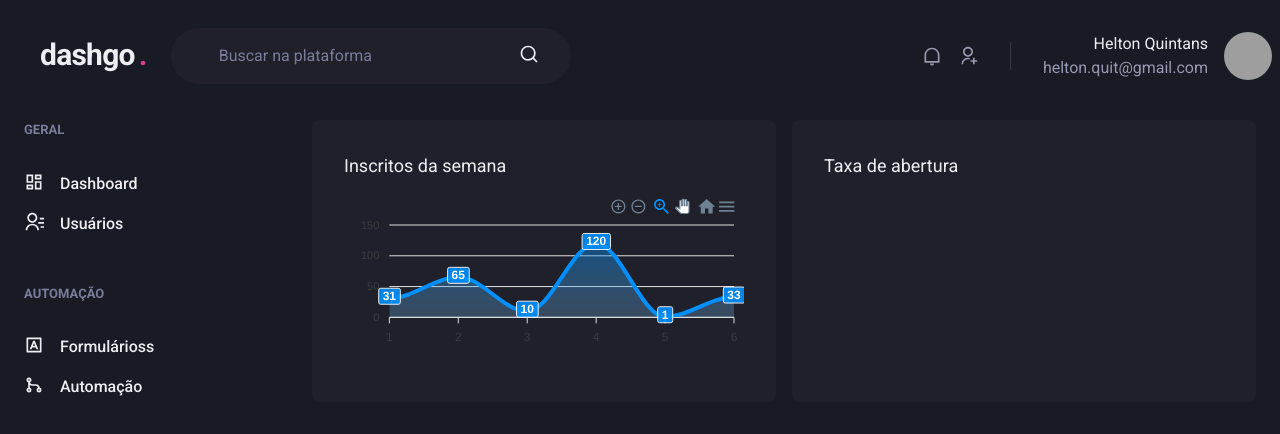
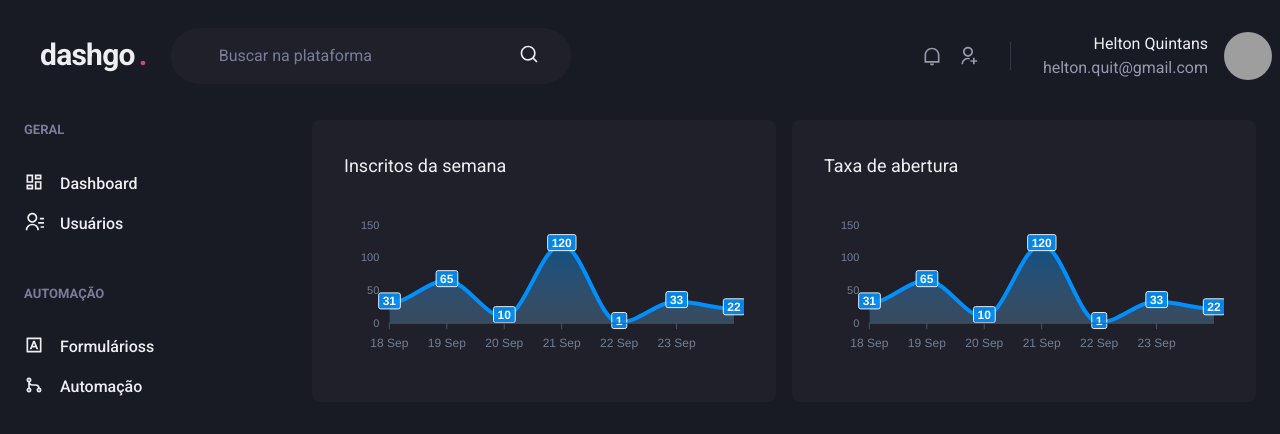
Before and after one commit to helton-quintans/dashgo, a Next.js app: page /dashboard in a window 1280 px wide. Shown: the top 434 px of the page. Built offline with nearby package versions, Linux system fonts and the light colour scheme; grey boxes are pictures that could not be loaded.

Commit message:
feat: gráficos

```diff
--- a/src/pages/dashboard.tsx
+++ b/src/pages/dashboard.tsx
@@ -1,15 +1,62 @@
 import { Header } from "../components/Header";
-import { Flex, SimpleGrid, Box, Text } from "@chakra-ui/react";
+import { Flex, SimpleGrid, Box, Text, theme } from "@chakra-ui/react";
 import { Sidebar } from "../components/Sidebar";
 import dynamic from "next/dynamic";
 
 const Chart = dynamic(() => import("react-apexcharts"), {
-    ssr: false,
-} );
+  ssr: false,
+});
 
-const options = {};
+const options = {
+  chart: {
+    toolbar: {
+      show: false,
+    },
+    zoom: {
+      enabled: false,
+    },
+    foreColor: theme.colors.gray[500],
+  },
+  grid: {
+    show: false,
+  },
+  dataLabels: {
+    enable: false,
+  },
+  stroke: {
+    curve: "smooth",
+  },
+  tooltip: {
+    enabled: false,
+  },
+  xaxis: {
+    type: "datetime",
+    axisBorder: {
+      color: theme.colors.gray[600],
+    },
+    axisTicks: {
+      color: theme.colors.gray[600],
+    },
+    categories: [
+      "2022-09-18T00:00:000Z",
+      "2022-09-19T00:00:000Z",
+      "2022-09-20T00:00:000Z",
+      "2022-09-21T00:00:000Z",
+      "2022-09-22T00:00:000Z",
+      "2022-09-23T00:00:000Z",
+      "2022-09-24T00:00:000Z",
+    ],
+  },
+  fill: {
+    opacity: 0.3,
+    type: "gradient",
+    gradiente:{
+      shade: "dark"
+    }
+  }
+};
 
-const series = [{ name: "series", data: [31, 65, 10, 120, 1, 33] }];
+const series = [{ name: "series", data: [31, 65, 10, 120, 1, 33, 22] }];
 
 export default function Dashboard() {
   return (
@@ -20,12 +67,7 @@ export default function Dashboard() {
         <Sidebar />
 
         <SimpleGrid flex="1" gap="4" minChildWidth="320px">
-          <Box
-            p="8"
-            bg="gray.800"
-            borderRadius={8}
-            // pb="4"
-          >
+          <Box p="8" bg="gray.800" borderRadius={8} pb="4">
             <Text fontSize="lg" mb="4">
               Inscritos da semana
             </Text>
@@ -41,6 +83,7 @@ export default function Dashboard() {
             <Text fontSize="lg" mb="4">
               Taxa de abertura
             </Text>
+            <Chart options={options} series={series} type="area" height={160} />
           </Box>
         </SimpleGrid>
       </Flex>
```
